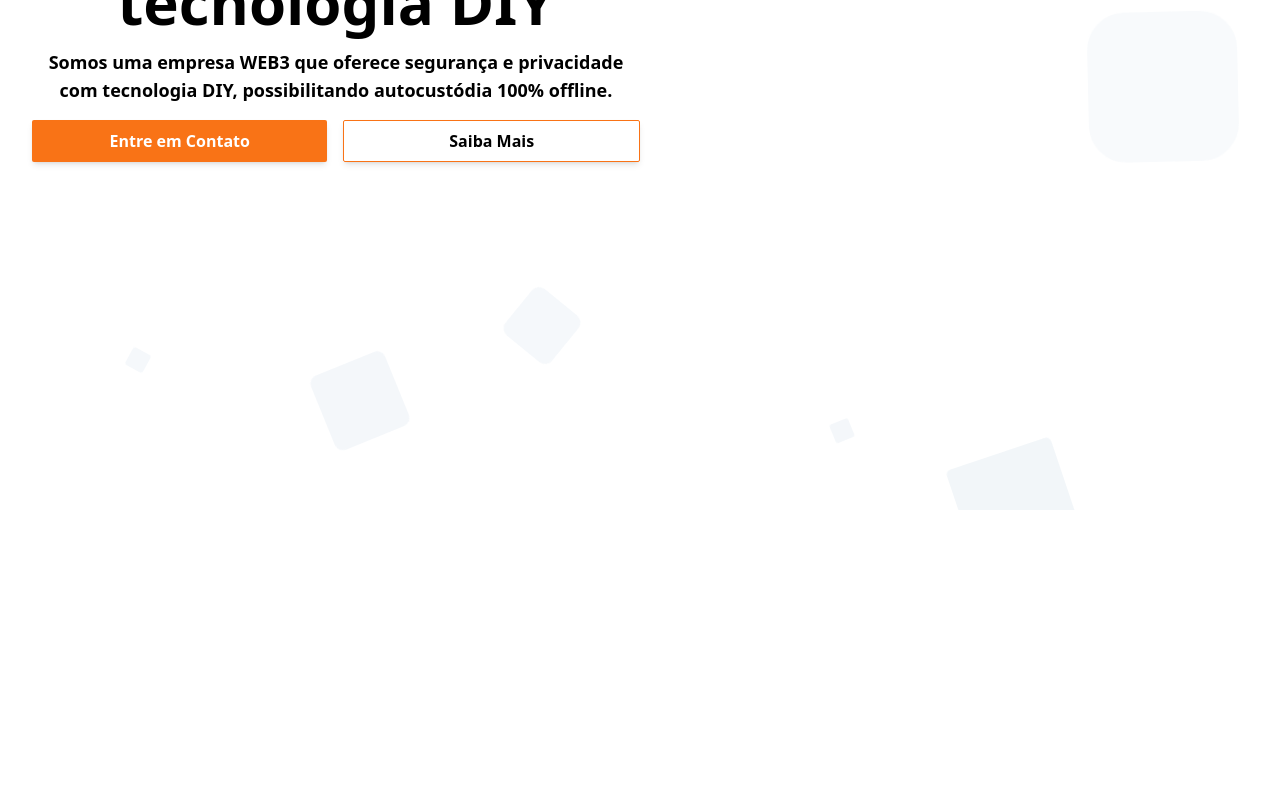
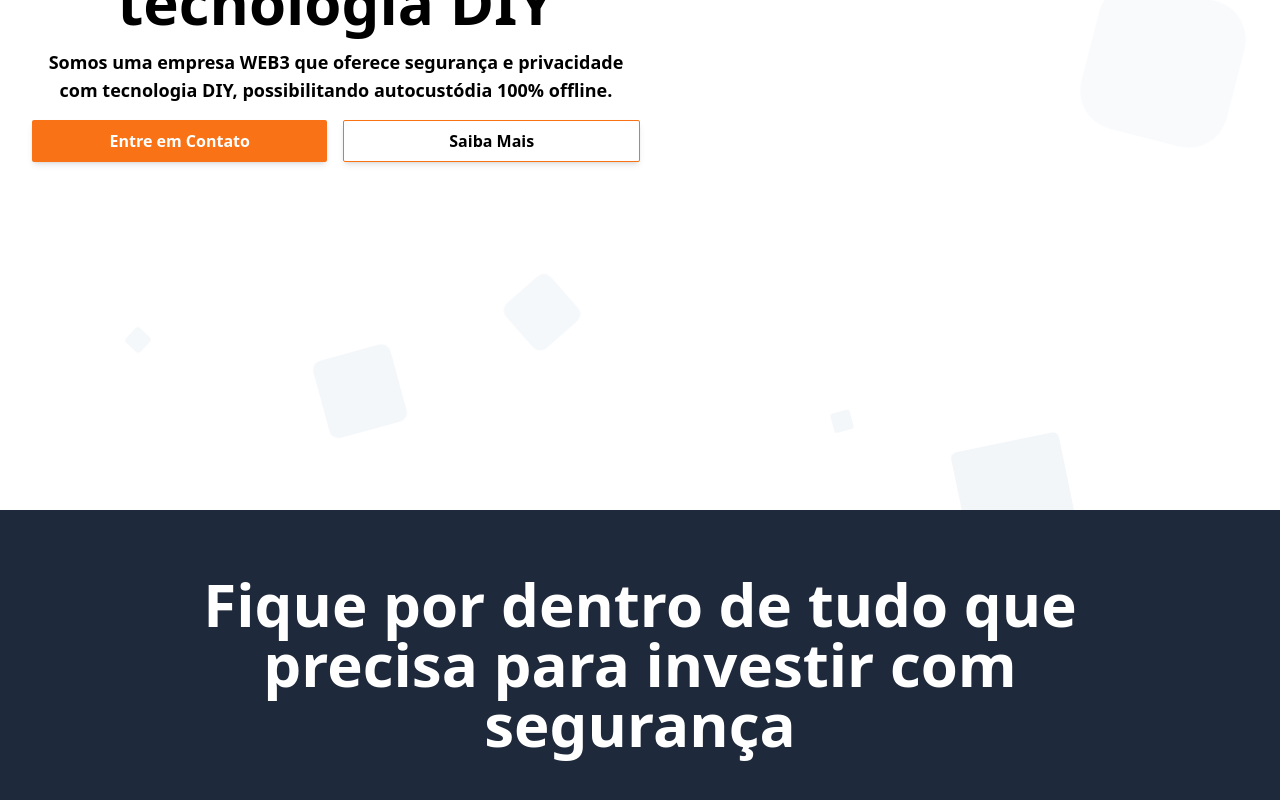
Before and after one commit to Lucasqc04/john-galt, a React (Vite) app: page /1 in a window 1280 px wide. Shown: the part 290-1090 px from the top of the page. Before the commit the page ends 800 px from the top, so only its background shows below. Built offline with nearby package versions, Linux system fonts and the light colour scheme; what tailwindcss-animated would draw is missing.

Commit message:
feat(positivepoints): implement initial screen

```diff
--- a/src/view/screens/Page.tsx
+++ b/src/view/screens/Page.tsx
@@ -1,5 +1,11 @@
 import { Hero } from './partials/Hero';
+import { PositivePoints } from './partials/PositivePoints';
 
 export function Page() {
-  return <Hero />;
+  return (
+    <>
+      <Hero />
+      <PositivePoints />
+    </>
+  );
 }
--- /dev/null
+++ b/src/view/screens/partials/PositivePoints.tsx
@@ -0,0 +1,29 @@
+import classNames from 'classnames';
+import { useInView } from 'react-intersection-observer';
+
+export function PositivePoints() {
+  const { ref, inView } = useInView({
+    threshold: 0.1,
+  });
+
+  return (
+    <section className="grid grid-cols-12 px-8 h-screen w-full  bg-slate-800 dark:bg-primary-light">
+      <article
+        ref={ref}
+        className={classNames(
+          'col-span-full h-full flex flex-col gap-y-4 items-center justify-start pt-16 transition-opacity duration-500',
+        )}
+      >
+        <h2
+          className={classNames(
+            'text-6xl text-center text-white dark:text-black font-bold whitespace-pre-wrap break-words max-w-4xl ',
+            inView && 'opacity-100 animate-fade-right',
+            !inView && 'opacity-0',
+          )}
+        >
+          Fique por dentro de tudo que precisa para investir com segurança
+        </h2>
+      </article>
+    </section>
+  );
+}
```
